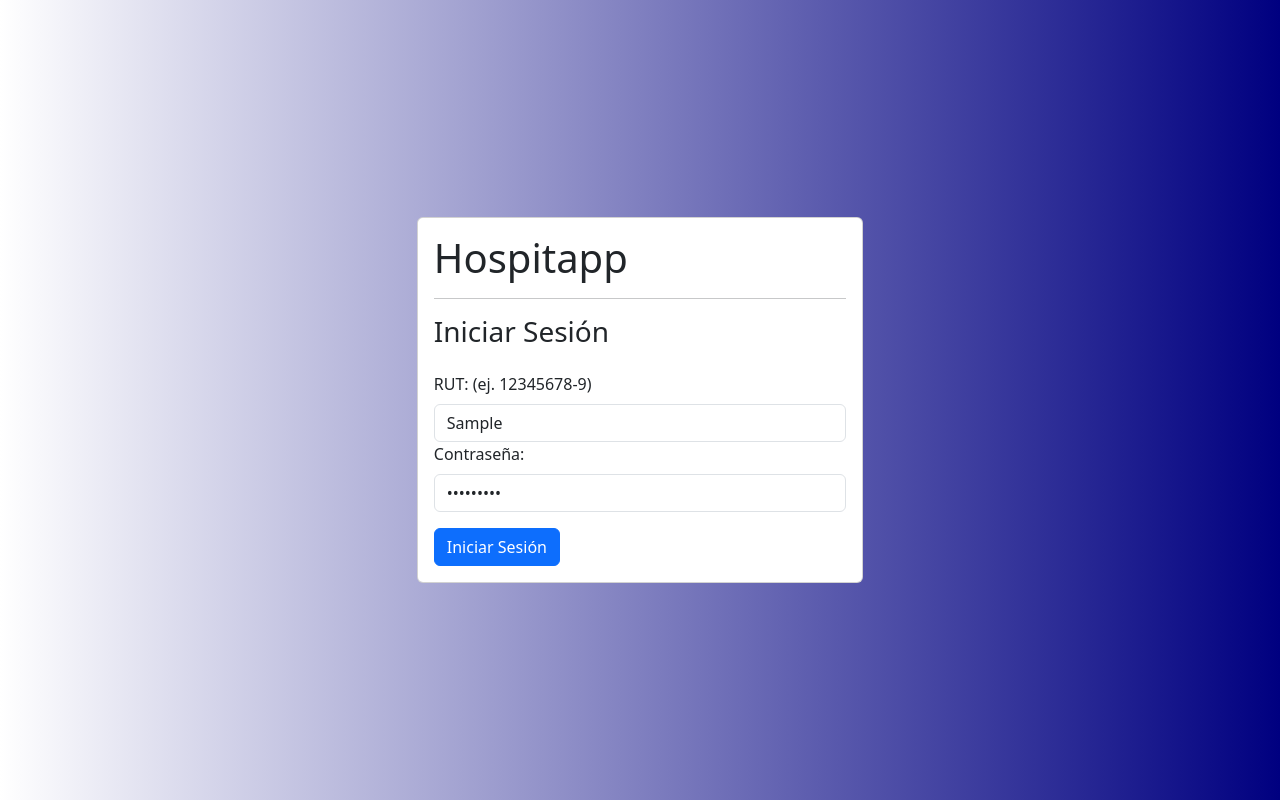
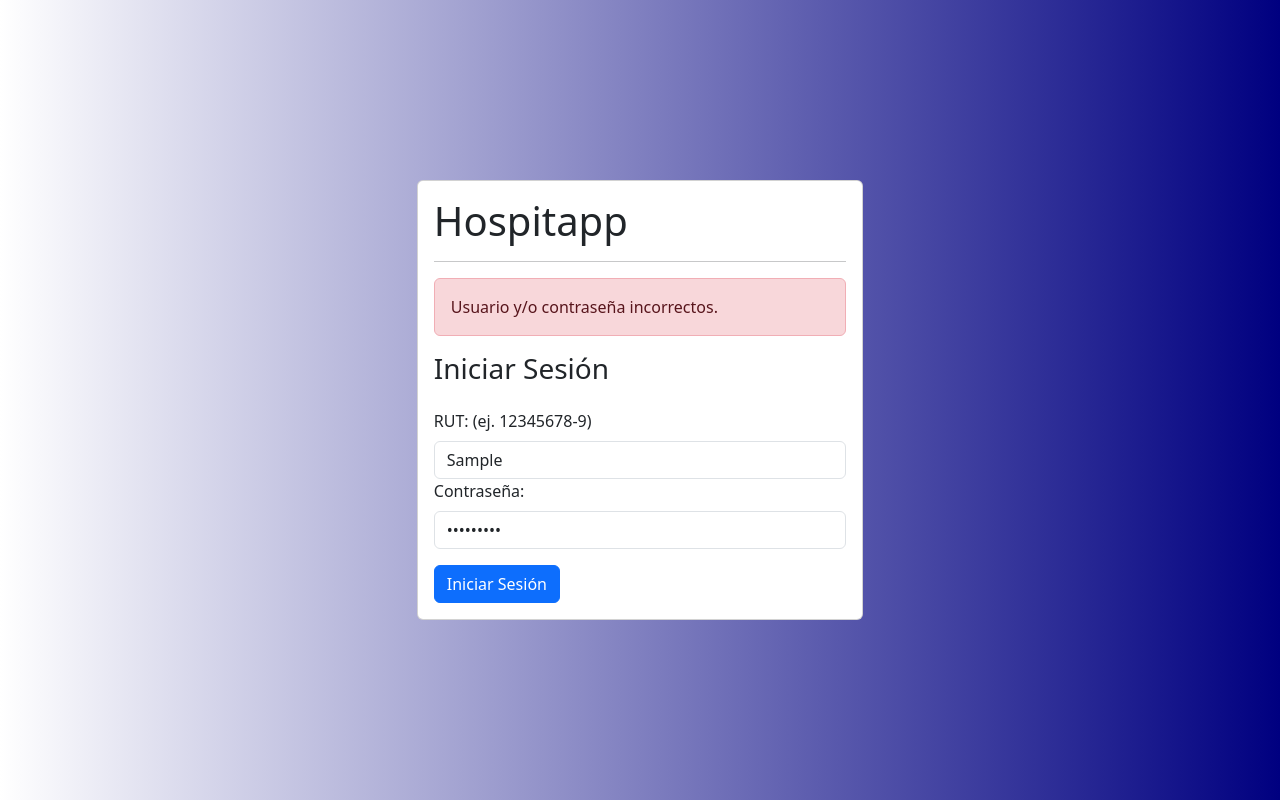
Before and after one commit to Tabby2109/INF236-2023-2-PAR201-GRUPO-04, a React (Create React App) app in the folder client/: page / in a window 1280 px wide. Both pictures are taken after typing "Sample", "Sample123" into the empty fields and a click on the button "Iniciar Sesión". Built offline with nearby package versions, Linux system fonts and the light colour scheme; no server answers.

Commit message:
Alert danger, para cuando falla el login

```diff
--- a/client/src/components/Login.jsx
+++ b/client/src/components/Login.jsx
@@ -7,6 +7,7 @@ const Login = () => {
   const [rut, setRut] = useState('');
   const [password, setPassword] = useState('');
   const [logged, setLogged] = useState(false);
+  const [error, setError] = useState(false);
 
   const navigate = useNavigate();
 
@@ -28,7 +29,7 @@ const Login = () => {
 
       saveToken(response.data.token);
     } catch (error) {
-      alert('Usuario o contraseña incorrectos', error.message);
+      setError(true);
     }
   };
 
@@ -44,6 +45,11 @@ const Login = () => {
         <Card.Body>
           <h1>Hospitapp</h1>
           <hr/>
+          {error &&
+            <div class="alert alert-danger" role="alert">
+              Usuario y/o contraseña incorrectos.
+            </div>
+          }
           <h3 className="mb-4">Iniciar Sesión</h3>
           <Form onSubmit={handleLogin}>
             <Form.Group controlId="rut">
```
